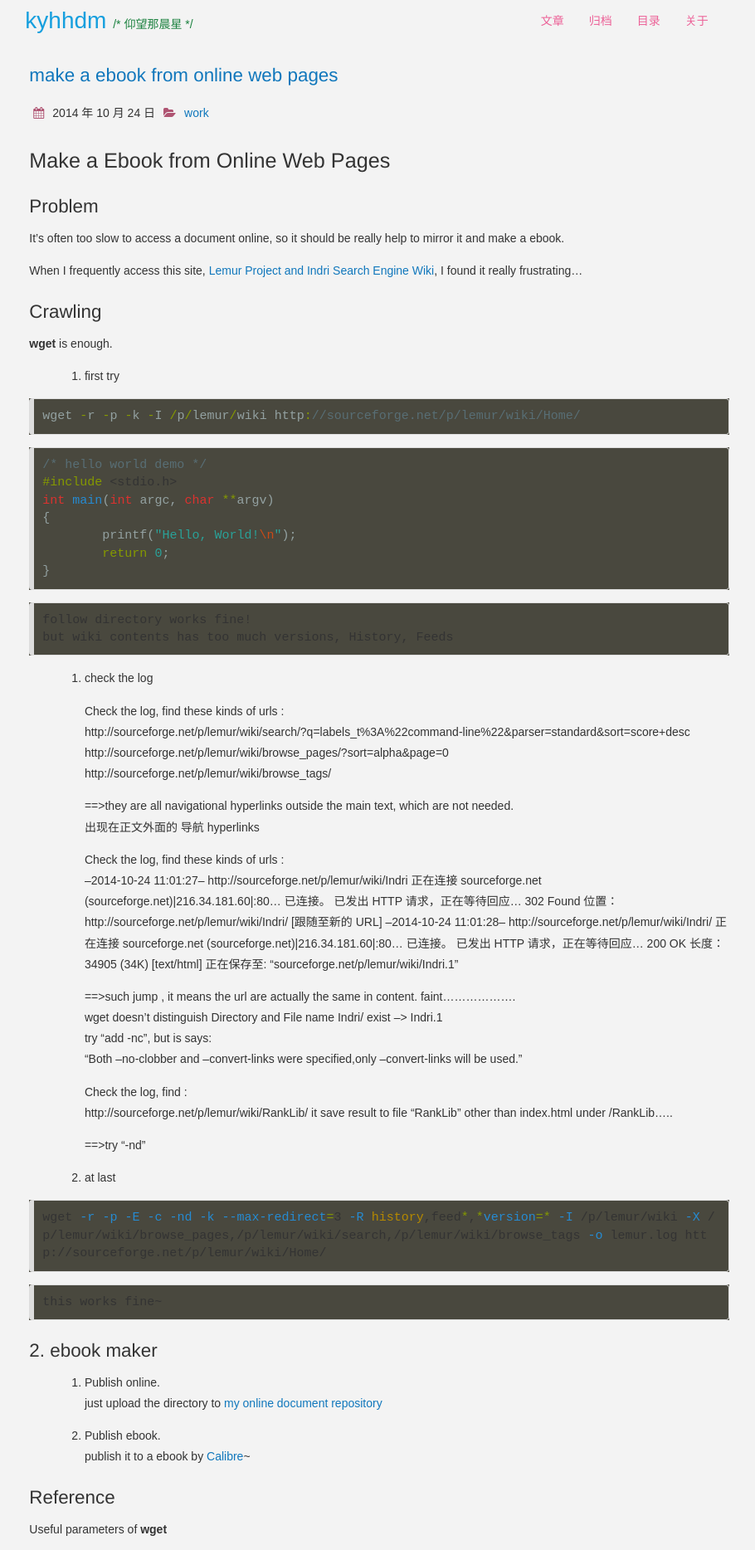
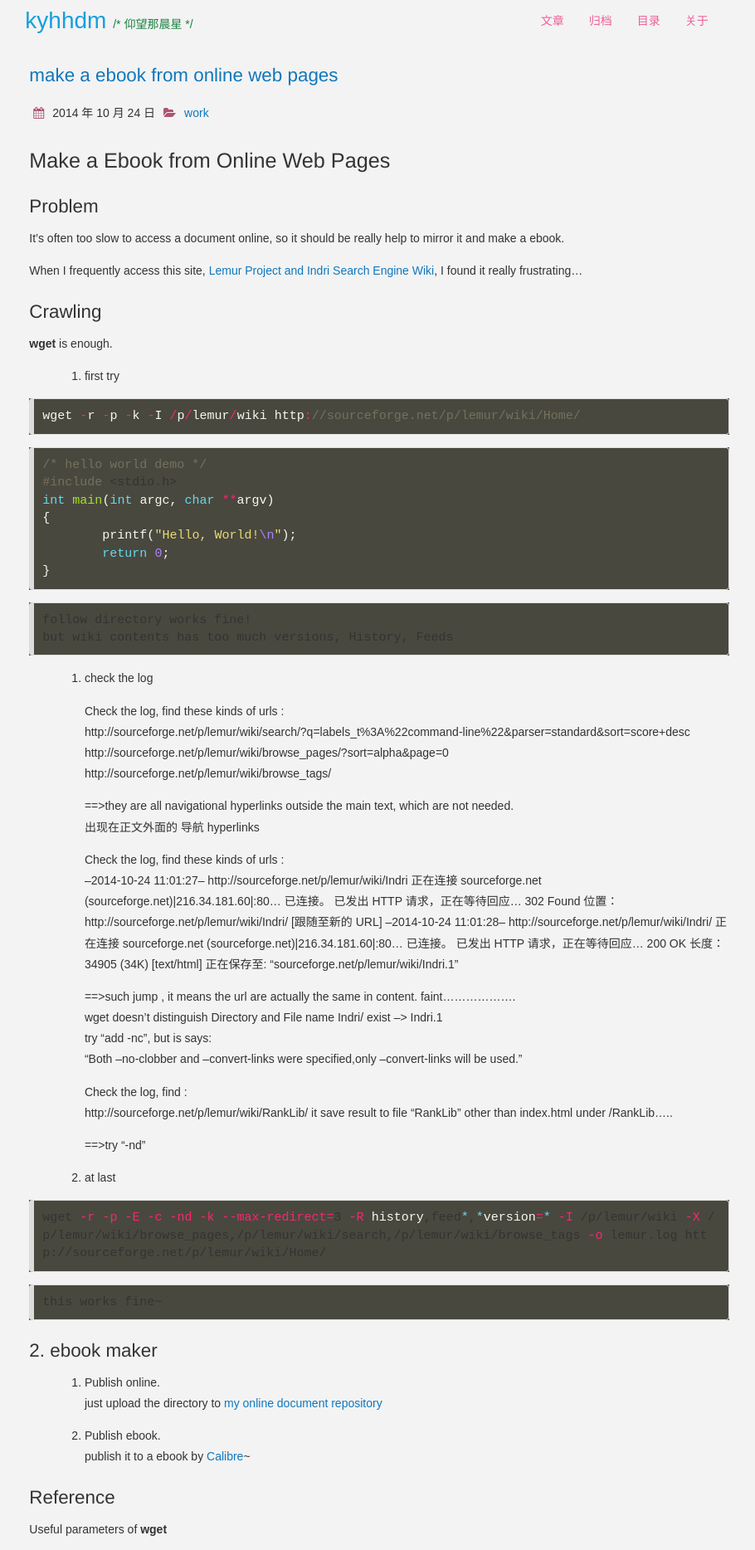
Before and after one commit to kyhhdm/kyhhdm.github.io, a Jekyll site: the page built from index.html, in a window 1280 px wide. Shown: the top 1868 px of the page at 83% size, without its empty margins (183-1093 px from the left). Built offline with Jekyll 4.4.1, drawn with Linux system fonts in a browser that asks for light colours; nearby versions of some CDN libraries; Markdown is read by kramdown in place of the engine named in the settings; the list of posts is cut into pages by our own code.

```diff
--- a/css/solarized.css
+++ b/css/solarized.css
@@ -1,70 +1 @@
 @charset "utf-8";
-
-.highlight .c { color: #586E75 } /* Comment */
-.highlight .err { color: #93A1A1 } /* Error */
-.highlight .g { color: #93A1A1 } /* Generic */
-.highlight .k { color: #859900 } /* Keyword */
-.highlight .l { color: #93A1A1 } /* Literal */
-.highlight .n { color: #93A1A1 } /* Name */
-.highlight .o { color: #859900 } /* Operator */
-.highlight .x { color: #CB4B16 } /* Other */
-.highlight .p { color: #93A1A1 } /* Punctuation */
-.highlight .cm { color: #586E75 } /* Comment.Multiline */
-.highlight .cp { color: #859900 } /* Comment.Preproc */
-.highlight .c1 { color: #586E75 } /* Comment.Single */
-.highlight .cs { color: #859900 } /* Comment.Special */
-.highlight .gd { color: #2AA198 } /* Generic.Deleted */
-.highlight .ge { color: #93A1A1; font-style: italic } /* Generic.Emph */
-.highlight .gr { color: #DC322F } /* Generic.Error */
-.highlight .gh { color: #CB4B16 } /* Generic.Heading */
-.highlight .gi { color: #859900 } /* Generic.Inserted */
-.highlight .go { color: #93A1A1 } /* Generic.Output */
-.highlight .gp { color: #93A1A1 } /* Generic.Prompt */
-.highlight .gs { color: #93A1A1; font-weight: bold } /* Generic.Strong */
-.highlight .gu { color: #CB4B16 } /* Generic.Subheading */
-.highlight .gt { color: #93A1A1 } /* Generic.Traceback */
-.highlight .kc { color: #CB4B16 } /* Keyword.Constant */
-.highlight .kd { color: #268BD2 } /* Keyword.Declaration */
-.highlight .kn { color: #859900 } /* Keyword.Namespace */
-.highlight .kp { color: #859900 } /* Keyword.Pseudo */
-.highlight .kr { color: #268BD2 } /* Keyword.Reserved */
-.highlight .kt { color: #DC322F } /* Keyword.Type */
-.highlight .ld { color: #93A1A1 } /* Literal.Date */
-.highlight .m { color: #2AA198 } /* Literal.Number */
-.highlight .s { color: #2AA198 } /* Literal.String */
-.highlight .na { color: #93A1A1 } /* Name.Attribute */
-.highlight .nb { color: #B58900 } /* Name.Builtin */
-.highlight .nc { color: #268BD2 } /* Name.Class */
-.highlight .no { color: #CB4B16 } /* Name.Constant */
-.highlight .nd { color: #268BD2 } /* Name.Decorator */
-.highlight .ni { color: #CB4B16 } /* Name.Entity */
-.highlight .ne { color: #CB4B16 } /* Name.Exception */
-.highlight .nf { color: #268BD2 } /* Name.Function */
-.highlight .nl { color: #93A1A1 } /* Name.Label */
-.highlight .nn { color: #93A1A1 } /* Name.Namespace */
-.highlight .nx { color: #93A1A1 } /* Name.Other */
-.highlight .py { color: #93A1A1 } /* Name.Property */
-.highlight .nt { color: #268BD2 } /* Name.Tag */
-.highlight .nv { color: #268BD2 } /* Name.Variable */
-.highlight .ow { color: #859900 } /* Operator.Word */
-.highlight .w { color: #93A1A1 } /* Text.Whitespace */
-.highlight .mf { color: #2AA198 } /* Literal.Number.Float */
-.highlight .mh { color: #2AA198 } /* Literal.Number.Hex */
-.highlight .mi { color: #2AA198 } /* Literal.Number.Integer */
-.highlight .mo { color: #2AA198 } /* Literal.Number.Oct */
-.highlight .sb { color: #586E75 } /* Literal.String.Backtick */
-.highlight .sc { color: #2AA198 } /* Literal.String.Char */
-.highlight .sd { color: #93A1A1 } /* Literal.String.Doc */
-.highlight .s2 { color: #2AA198 } /* Literal.String.Double */
-.highlight .se { color: #CB4B16 } /* Literal.String.Escape */
-.highlight .sh { color: #93A1A1 } /* Literal.String.Heredoc */
-.highlight .si { color: #2AA198 } /* Literal.String.Interpol */
-.highlight .sx { color: #2AA198 } /* Literal.String.Other */
-.highlight .sr { color: #DC322F } /* Literal.String.Regex */
-.highlight .s1 { color: #2AA198 } /* Literal.String.Single */
-.highlight .ss { color: #2AA198 } /* Literal.String.Symbol */
-.highlight .bp { color: #268BD2 } /* Name.Builtin.Pseudo */
-.highlight .vc { color: #268BD2 } /* Name.Variable.Class */
-.highlight .vg { color: #268BD2 } /* Name.Variable.Global */
-.highlight .vi { color: #268BD2 } /* Name.Variable.Instance */
-.highlight .il { color: #2AA198 } /* Literal.Number.Integer.Long */
```
